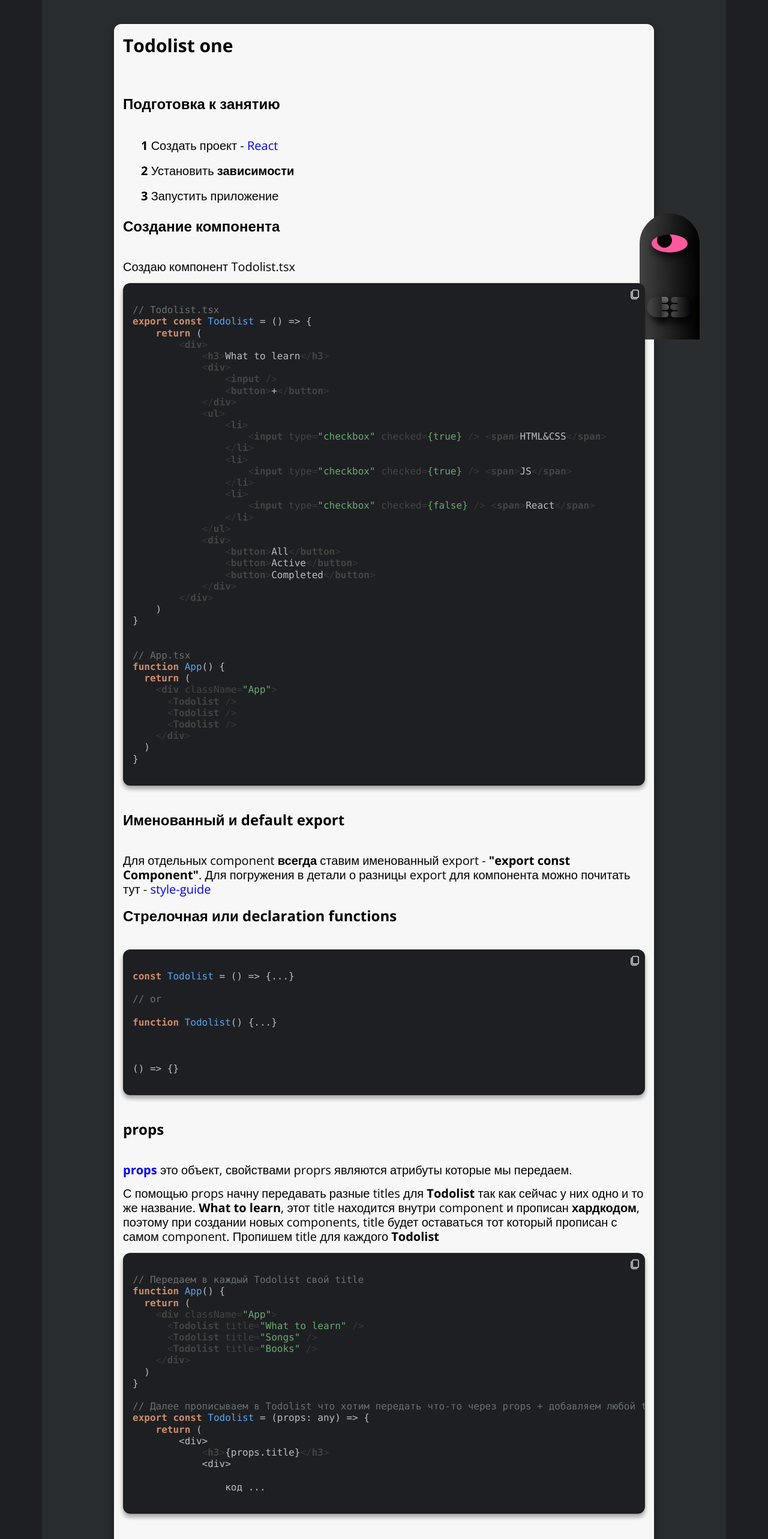
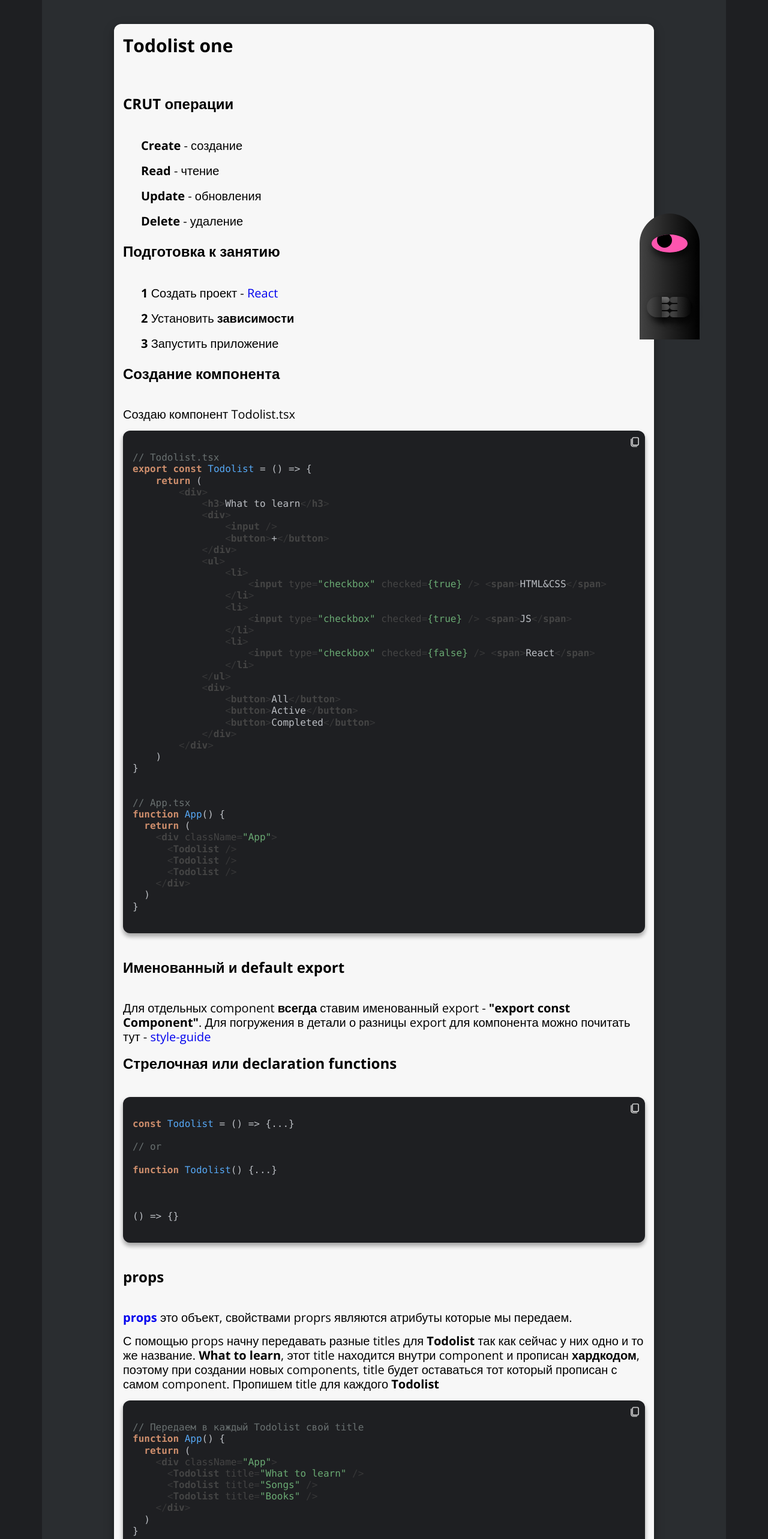
Before and after one commit to obigreen/notes, a React (Create React App) app: page / in a window 1280 px wide. Shown: the part 234-2800 px from the top of the page at 60% size. Built offline with nearby package versions, Linux system fonts and the light colour scheme.

Commit message:
added notes in OneTodolist.tsx

```diff
--- a/src/recordsdirectory/todolist/todolists/OneTodolist.tsx
+++ b/src/recordsdirectory/todolist/todolists/OneTodolist.tsx
@@ -99,10 +99,18 @@ export const OneTodolist: FC = () => {
         <NoteBlock>
             <Text>
                 <BookTitle>Todolist one</BookTitle>
+                <ParagraphTitle><Marker>CRUT</Marker> операции</ParagraphTitle>
+                <NoteUl>
+                    <NoteLi><Marker>Create</Marker> - создание</NoteLi>
+                    <NoteLi><Marker>Read</Marker> - чтение</NoteLi>
+                    <NoteLi><Marker>Update</Marker> - обновления</NoteLi>
+                    <NoteLi><Marker>Delete</Marker> - удаление</NoteLi>
+                </NoteUl>
                 <ParagraphTitle>Подготовка к занятию</ParagraphTitle>
                 <NoteUl>
                     <NoteLi><Marker>1</Marker> Создать проект -
-                        <Link target={"_blank"} href="https://create-react-app.dev/docs/adding-typescript/"> React</Link>
+                        <Link target={"_blank"}
+                              href="https://create-react-app.dev/docs/adding-typescript/"> React</Link>
                     </NoteLi>
                     <NoteLi><Marker>2</Marker> Установить <Marker>зависимости</Marker></NoteLi>
                     <NoteLi><Marker>3</Marker> Запустить приложение</NoteLi>
@@ -165,8 +173,8 @@ function App() {
                 <TextP>
                     Для отдельных component <Marker>всегда</Marker> ставим именованный export - <Marker>"export const
                     Component"</Marker>.
-                    Для погружения в детали о разницы export для компонента можно почитать тут - <Link
-                    href="https://code-style.it-incubator.io/react/import-export/export">style-guide</Link>
+                    Для погружения в детали о разницы export для компонента можно почитать тут - <Link target={"_blank"}
+                                                                                                       href="https://code-style.it-incubator.io/react/import-export/export">style-guide</Link>
                 </TextP>
                 <ParagraphTitle>Стрелочная или declaration functions</ParagraphTitle>
 
@@ -189,8 +197,9 @@ function Todolist() {...}
                 {/*стрелочная и обычная функция*/}
 
                 <ParagraphTitle>props</ParagraphTitle>
-                <TextP><Marker><Link
-                    href="https://react.dev/learn/passing-props-to-a-component">props</Link></Marker> это объект,
+                <TextP><Marker><Link target={"_blank"}
+                                     href="https://react.dev/learn/passing-props-to-a-component">props</Link></Marker> это
+                    объект,
                     свойствами proprs являются атрибуты которые мы передаем.</TextP>
                 <TextP>С помощью props начну передавать разные titles для <Marker>Todolist</Marker> так как сейчас у
                     них одно и то же
@@ -331,7 +340,7 @@ export const Todolist = (props: PropsType) => {
                 </HighlightedCodeBlock>
                 {/*Пример в котором много props*/}
 
-                <TextP>Деструктуризация:</TextP>
+                <TextP><Marker>Деструктуризация:</Marker></TextP>
 
                 {/*Деструктуризация - 1*/}
                 <HighlightedCodeBlock>
@@ -354,7 +363,7 @@ export const Todolist = (props: PropsType) => {
                 </HighlightedCodeBlock>
                 {/*Деструктуризация - 1*/}
 
-                <TextP>Чаще всего делают так:</TextP>
+                <TextP><Marker>Чаще всего делают так:</Marker></TextP>
 
                 {/*Деструктуризация - САМЫЙ ЧАСТЫЙ ВАРИАНТ*/}
                 <HighlightedCodeBlock>
@@ -375,6 +384,254 @@ export const Todolist = ({ title, subTitle, description, tasks }: PropsType) =>
                 </HighlightedCodeBlock>
                 {/*Деструктуризация - САМЫЙ ЧАСТЫЙ ВАРИАНТ*/}
 
+                <ParagraphTitle>Type or Interface?</ParagraphTitle>
+                <TextP>Основное отличие в том, что <Marker>type</Marker> нельзя повторно открыть для добавления новых
+                    свойств а <Marker>interface</Marker> всегда расширяем</TextP>
+                <TextP>Подробнее об этом</TextP>
+                <NoteUl>
+                    <NoteLi><Marker>1</Marker> <Link target={"_blank"}
+                                                     href="https://www.typescriptlang.org/docs/handbook/2/everyday-types.html#differences-between-type-aliases-and-interfaces">Differences
+                        Between Type Aliases and Interfaces</Link></NoteLi>
+                    <NoteLi><Marker>2</Marker> <Link target={"_blank"}
+                                                     href="https://stackoverflow.com/questions/37233735/interfaces-vs-types-in-typescript">Interfaces
+                        vs Types in TypeScript</Link></NoteLi>
+                </NoteUl>
+                <TextP>type на начальных этапах называем</TextP>
+                <NoteUl>
+                    <NoteLi><Marker>1</Marker> TodoPropsType</NoteLi>
+                    <NoteLi><Marker>2</Marker> UserPropsType</NoteLi>
+                </NoteUl>
+                <TextP>Далее будет понятнее почему или <Link target={"_blank"}
+                                                             href="https://code-style.it-incubator.io/react/naming#36-%D0%BD%D0%B0%D0%B7%D0%B2%D0%B0%D0%BD%D0%B8%D1%8F-%D1%82%D0%B8%D0%BF%D0%BE%D0%B2-type">style-guide</Link>,
+                    главное соблюсти конструкцию <Marker><Marker>N</Marker>ame</Marker> + <Marker><Marker>P</Marker>rops</Marker> + <Marker><Marker>T</Marker>ype</Marker></TextP>
+
+                <ParagraphTitle>Прокидываем Array с tasks в Todolist</ParagraphTitle>
+                <TextP>Сейчас у нашего Todolist как и с <Marker>title</Marker>, tasks
+                    написаны <Marker>хардкодом</Marker> в самой component, что бы сделать более гибкий вариант мы
+                    создадим 2 arrays в App.tsx и передадим array with tasks in this Todolist:</TextP>
+
+                {/*tasks начальные без изменений*/}
+                <HighlightedCodeBlock>
+                    {
+                        `
+<ul>
+    <li>
+        <input type="checkbox" checked={true} /> <span>HTML&CSS</span>
+    </li>
+    <li>
+        <input type="checkbox" checked={true} /> <span>JS</span>
+    </li>
+    <li>
+        <input type="checkbox" checked={false} /> <span>React</span>
+    </li>
+</ul>
+                        `
+                    }
+                </HighlightedCodeBlock>
+                {/*tasks начальные без изменений*/}
+
+                <TextP>Создаем 2 arrays и <Marker>сразу</Marker> прописываем types for arrays</TextP>
+
+                {/*App в которой теперь 2 arrays для tasks*/}
+                <HighlightedCodeBlock>
+                    {
+                        `
+type TaskType = {
+  id: string
+  title: string
+  isDone: boolean
+}
+
+
+
+function App() {
+  const tasks1 = [
+    { id: 1, title: 'HTML&CSS', isDone: true },
+    { id: 2, title: 'JS', isDone: true },
+    { id: 3, title: 'ReactJS', isDone: false }
+  ]
+
+  const tasks2 = [
+    { id: 1, title: 'Hello world', isDone: true },
+    { id: 2, title: 'I am Happy', isDone: false },
+    { id: 3, title: 'Yo', isDone: false }
+  ]
+
+  return (
+    <div className="App">
+      // прокидываем array в каждый Todolist - tasks={tasks1}
+      <Todolist title="What to learn" tasks={tasks1} />
+      <Todolist title="Songs" tasks={tasks2} />
+    </div>
+  )
+}
+                    `
+                    }
+                </HighlightedCodeBlock>
+                {/*App в которой теперь 2 arrays для tasks*/}
+
+                <TextP>Существует 2 способа типизации array:</TextP>
+
+                {/*2 способа типизации array*/}
+                <HighlightedCodeBlock>
+                    {
+                        `
+// First более предпочтительный
+type PropsType = {
+    tasks: TaskType[]
+    tasks: Array<TaskType>
+}
+                        `
+                    }
+                </HighlightedCodeBlock>
+                {/*2 способа типизации array*/}
+
+                <TextP>Прокидываем tasks in Todolist</TextP>
+                {/*tasks in Todolist*/}
+                <HighlightedCodeBlock>
+                    {
+                        `
+type PropsType = {
+  title: string
+  tasks: TaskType[]
+}
+
+export const Todolist = ({ title, tasks }: PropsType) => {
+  return (
+    <div>
+      <h3>{title}</h3>
+
+        // Code ....
+  )
+}
+                        `
+                    }
+                </HighlightedCodeBlock>
+                {/*tasks in Todolist*/}
+
+                <TextP>Теперь нужно информацию из arrays <Marker>отображать в tasks</Marker>, для этого нужно обратиться
+                    к tasks с
+                    соответствующим <Marker>id[]</Marker> для передачи нужных свойств в <Marker>task</Marker></TextP>
+
+                {/*передаем свойства tasks[] в каждую task */}
+                <HighlightedCodeBlock>
+                    {
+                        `
+// до
+<ul>
+    <li>
+        <input type="checkbox" checked={true} /> <span>HTML&CSS</span>
+    </li>
+    <li>
+        <input type="checkbox" checked={true} /> <span>JS</span>
+    </li>
+    <li>
+        <input type="checkbox" checked={false} /> <span>React</span>
+    </li>
+</ul>
+
+
+// после
+<ul>
+    <li>
+      <input type="checkbox" checked={tasks[0].isDone} />
+      <span>{tasks[0].title}</span>
+    </li>
+    <li>
+      <input type="checkbox" checked={tasks[1].isDone} />
+      <span>{tasks[1].title}</span>
+    </li>
+    <li>
+      <input type="checkbox" checked={tasks[2].isDone} />
+      <span>{tasks[2].title}</span>
+    </li>
+</ul>
+                        `
+                    }
+                </HighlightedCodeBlock>
+                {/*передаем свойства tasks[] в каждую task */}
+
+                <TextP>Так-же можно сделать type <Marker>не обязательным</Marker>, для этого сразу после имени
+                    необязательного type нужно написать <Marker>'?'</Marker></TextP>
+
+                {/*необязательный type*/}
+                <HighlightedCodeBlock>
+                    {
+                        `
+type PropsType = {
+  title: string
+  tasks: TaskType[]
+  // делаем не обязательным
+  date?: string
+}
+
+export const Todolist = ({ title, tasks, date }: PropsType) => {
+  return (
+    <div>
+      <h3>{title}</h3>
+
+        // Code ....
+
+      <div>{date}</div>
+  )
+}
+
+
+
+
+<div className="App">
+  // благодаря этому мы можем подписать дату только для одного Todolist
+  <Todolist title="What to learn" tasks={tasks1} date={'30.01.2024'}/>
+  <Todolist title="Songs" tasks={tasks2} />
+</div>
+                        `
+                    }
+                </HighlightedCodeBlock>
+                {/*необязательный type*/}
+
+                <ParagraphTitle>Method .map</ParagraphTitle>
+                <TextP>Для того что бы по <Marker>надобности</Marker> добавить еще одну task in array, при этом каждый раз не добавляя ее
+                    <Marker>вручную в самом Todolist</Marker>, нам нужно прогнать tasks через method <Marker>map</Marker></TextP>
+
+                {/*map*/}
+                <HighlightedCodeBlock>
+                    {
+                        `
+// до
+<ul>
+    <li>
+      <input type="checkbox" checked={tasks[0].isDone} />
+      <span>{tasks[0].title}</span>
+    </li>
+    <li>
+      <input type="checkbox" checked={tasks[1].isDone} />
+      <span>{tasks[1].title}</span>
+    </li>
+    <li>
+      <input type="checkbox" checked={tasks[2].isDone} />
+      <span>{tasks[2].title}</span>
+    </li>
+</ul>
+
+
+// после
+<ul>
+    {tasks.map(task => {
+      return (
+        <li>
+          <input type="checkbox" checked={task.isDone} />
+          <span>{task.title}</span>
+        </li>
+      )
+    })}
+</ul>
+                        `
+                    }
+                </HighlightedCodeBlock>
+                {/*map*/}
+
+                <TextP>Как результат, <Marker>автоматически</Marker> будет отрисовываться столько tasks сколько будет в array
+                    tasks</TextP>
 
             </Text>
         </NoteBlock>
@@ -384,7 +641,7 @@ export const Todolist = ({ title, subTitle, description, tasks }: PropsType) =>
 
 // ===========================================================================detals
 // <Marker></Marker>
-// <Link href="#"></Link>
+// <Link target={"_blank"} href="#"></Link>
 
 // <BookTitle></BookTitle>
 // <ParagraphTitle></ParagraphTitle>
@@ -404,7 +661,7 @@ export const Todolist = ({ title, subTitle, description, tasks }: PropsType) =>
 //     {
 //         `
 //
-//                     `
+//         `
 //     }
 // </HighlightedCodeBlock>
 
```
